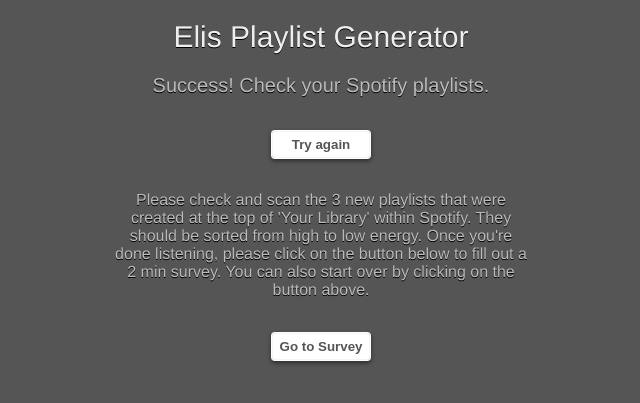
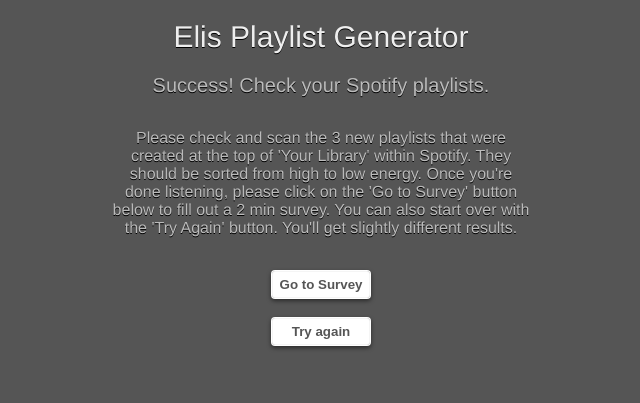
Before and after one commit to tjehan/elis-spot-app, a Flask app: page /success in a window 1280 px wide. Shown: the top 403 px of the page, without its empty margins (319-959 px from the left). Run offline with Flask 2, Linux system fonts and the light colour scheme.

Commit message:
Reformat html

```diff
--- a/templates/success.html
+++ b/templates/success.html
@@ -7,13 +7,14 @@
 {% block body %}
 <div>
     <h2>Success! Check your Spotify playlists.</h2>
+    <p>Please check and scan the 3 new playlists that were created at the top of 'Your Library' within Spotify.
+        They should be sorted from high to low energy. Once you're done listening, please click on the 'Go to Survey'
+        button below to fill out a 2 min survey. You can also start over with the 'Try Again' button. You'll get
+        slightly different results.</p>
+    <br>
+    <button onclick="window.location.href = 'https://docs.google.com/forms/d/e/1FAIpQLScM5vyahap0O6n7ykyg_zqcWblzEsYt0Um2w_B4qlB9JkyRmg/viewform';" >Go to Survey</button>
     <br>
 <!--    <button onclick="window.location.href = 'https://elisspot-dot-elisspot.appspot.com';" >Try again</button>-->
     <button onclick="window.location.href = 'http://127.0.0.1:8080/';" >Try again</button>
-    <p>Please check and scan the 3 new playlists that were created at the top of 'Your Library' within Spotify.
-        They should be sorted from high to low energy. Once you're done listening, please click on the button below
-        to fill out a 2 min survey. You can also start over by clicking on the button above.</p>
-    <br>
-    <button onclick="window.location.href = 'https://docs.google.com/forms/d/e/1FAIpQLScM5vyahap0O6n7ykyg_zqcWblzEsYt0Um2w_B4qlB9JkyRmg/viewform';" >Go to Survey</button>
 </div>
 {% endblock %}
```
